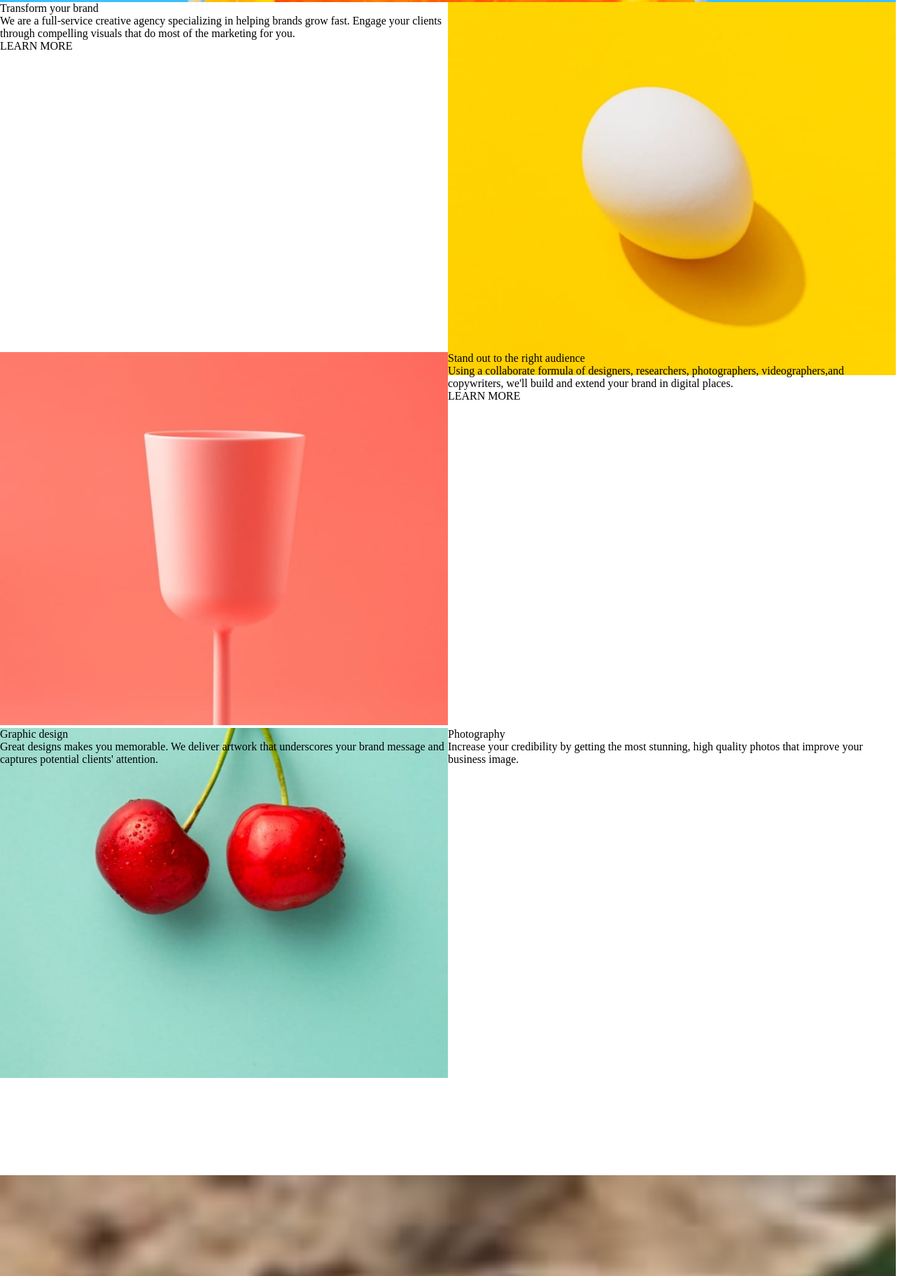
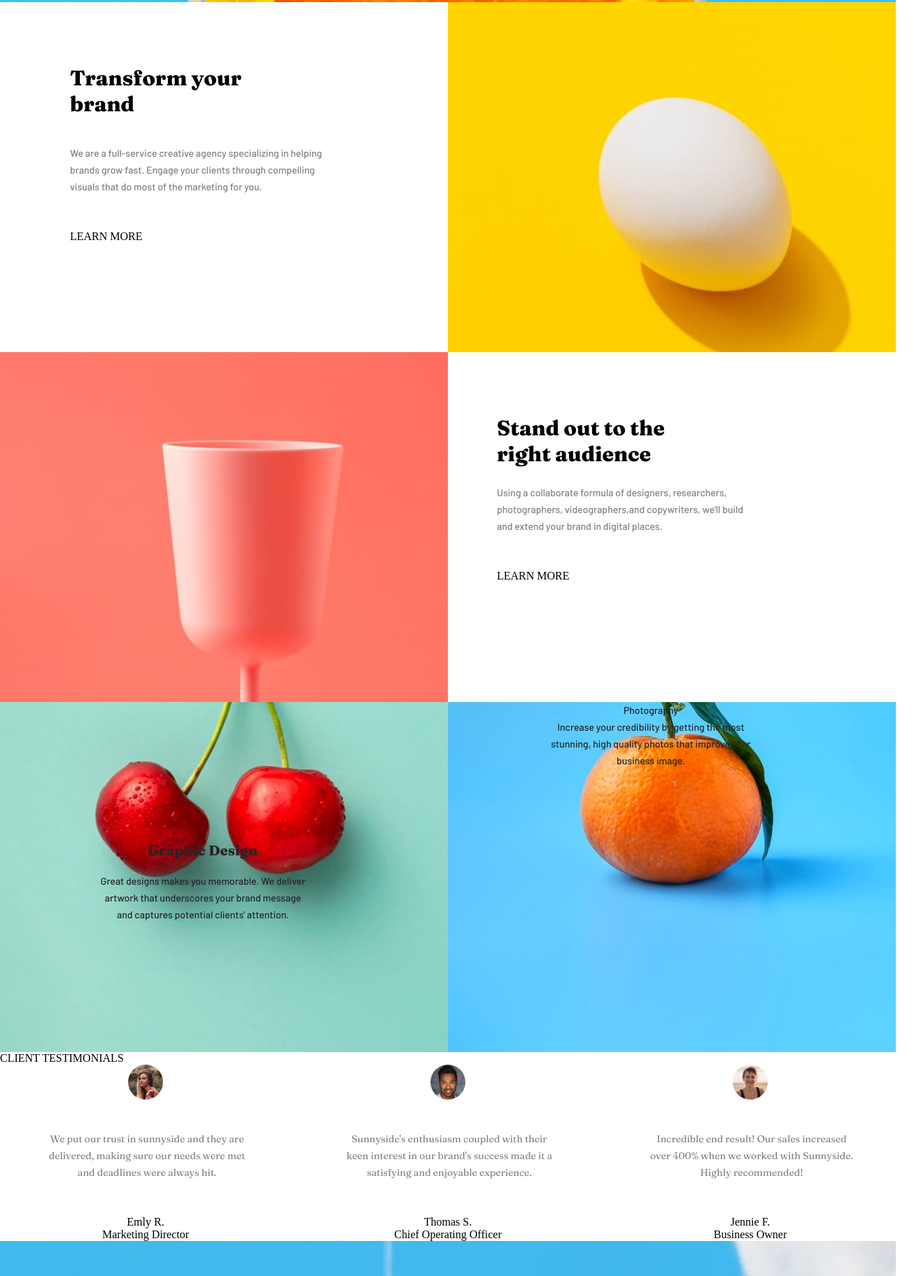
Before and after one commit to darrojen/upskill-sunny-side, a plain HTML site: page index.html in a window 1280 px wide. Shown: the part 685-2508 px from the top of the page at 70% size, 1306 px wide, since content can reach past the window. Drawn offline with Linux system fonts and the light colour scheme.

Commit message:
completion of the main section

```diff
--- a/index.html
+++ b/index.html
@@ -8,15 +8,24 @@
     <link rel="stylesheet" href="style.css" />
   </head>
   <body>
-    <div class="first-part">
+    <div class="hero">
+
+     <nav class="nav">
       <div class="logo">
         <p>sunnyside</p>
        </div>
-     <nav class="links">
-      <a href="#">About</a>
-      <a href="#">Services</a>
-      <a href="#">Projects</a>
-        <a href="#">CONTACT</a>
+       <div>
+         <ul class="links">
+           <li><a href="#">About</a></li>
+           <li><a href="#">Services</a></li>
+           <li><a href="#">Projects</a></li>
+           <li class="button"> <a href="#">CONTACT</a></li>
+         </ul>
+       </div>
+
+
+
+
      </nav>
      <header>
        <h3>WE ARE CREATIVES</h3>
@@ -27,63 +36,61 @@
     </div>
     <section class="boxes">
       <div class="first-box">
-        <p class="heading">Transform your brand</p>
-        <p>
+        <div>
+          <p class="heading box-heading">Transform your brand</p>
+          <p class="box-paragraph">
           We are a full-service creative agency specializing in helping brands
           grow fast. Engage your clients through compelling visuals that do most
           of the marketing for you.
           </p>
           <p class="learn-more">LEARN MORE</p>
         </div>
+      </div>
       <div class="second-box">
-        <img
-        src="./sunnyside-agency-landing-page-main/images/desktop/image-transform.jpg"
-        alt=""
-
-      />
       </div>
       <div class="third-box">
-         <img
-        src="./sunnyside-agency-landing-page-main/images/desktop/image-stand-out.jpg"
-        alt=""
-
-      />
       </div>
 
       <div class="fourth-box">
-        <p class="heading">Stand out to the right audience</p>
-        <p>
+        <div>
+         <p class="heading box-head">Stand out to the right audience</p>
+         <p class="paragraph">
           Using a collaborate formula of designers, researchers, photographers,
           videographers,and copywriters, we'll build and extend your brand in
           digital places.
          </p>
          <p class="learn-more">LEARN MORE</p>
         </div>
+      </div>
       <div class="fifth-box">
-        <p class="heading">Graphic design</p>
-        <p>
+        <div>
+         <p class="heading graphic-design">Graphic Design</p>
+         <p class="texts">
           Great designs makes you memorable. We deliver artwork that underscores
           your brand message and captures potential clients' attention.
          </p>
         </div>
+      </div>
       <div class="sixth-box">
-        <p class="heading">Photography</p>
+        <div>
+         <p class="heading Photography">Photography</p>
          <p>
           Increase your credibility by getting the most stunning, high quality
           photos that improve your business image.
          </p>
         </div>
+      </div>
     </section>
-    <header class="second-header">
+    <div class="second-header">
       <p>CLIENT TESTIMONIALS</p>
-    </header>
+    </div>
     <section class="testimonials">
       <div class="first-tsetimonial">
         <img
           src="./sunnyside-agency-landing-page-main/images/image-emily.jpg"
           alt=""
         />
-        <p>
+        <p class="paragraph">
           We put our trust in sunnyside and they are delivered, making sure our
           needs were met and deadlines were always hit.
         </p>
@@ -95,7 +102,7 @@
           src="./sunnyside-agency-landing-page-main/images/image-thomas.jpg"
           alt=""
         />
-        <p>
+        <p class="paragraph">
           Sunnyside's enthusiasm coupled with their keen interest in our brand's
           success made it a satisfying and enjoyable experience.
         </p>
@@ -107,7 +114,7 @@
           src="./sunnyside-agency-landing-page-main/images/image-jennie.jpg"
           alt=""
         />
-        <p>
+        <p class="paragraph">
           Incredible end result! Our sales increased over 400% when we worked
           with Sunnyside. Highly recommended!
         </p>
--- a/style.css
+++ b/style.css
@@ -5,7 +5,11 @@
   margin: 0;
   padding: 0;
 }
+html,
 body {
+  box-sizing: border-box;
+  margin: 0;
+  padding: 0;
 }
 
 img {
@@ -21,7 +25,6 @@ img {
   left: 10;
 }
 .logo p {
-  position: relative;
   top: 30px;
   left: 26px;
   font-family: "Barlow";
@@ -40,28 +43,54 @@ header {
 .arrow-down {
   position: relative;
   left: 50%;
+  top: 100px;
   right: 50%;
-  width: 20px;
+  width: 30px;
+  animation-name: arrow;
+  animation-duration: 1s;
+  animation-iteration-count: infinite;
+}
+@keyframes arrow {
+  0% {
+    top: 100px;
+  }
+  50% {
+    top: 80px;
+  }
+  100% {
+    top: 100px;
+  }
 }
 .links {
+  list-style: none;
   display: flex;
-  justify-content: end;
-  position: relative;
+  justify-content: space-around;
+  align-items: center;
 }
-.links a:nth-child(4) {
-  position: relative;
-  top: 0px;
+.links li {
+  padding: 0 20px;
+}
+.nav {
+  display: flex;
+  align-items: center;
+  justify-content: space-between;
+  width: 80%;
+  margin: auto;
+  padding: 20px 0;
+}
+nav li a:hover {
+  color: steelblue;
+}
+.nav li .button {
   font-family: "Fraunces";
   font-weight: 800;
   font-size: 14px;
   padding: 12px 20px;
-  text-align: center;
   background-color: #fff;
   border-radius: 20px;
   color: black;
 }
 .links a {
-  margin-right: 40px;
   justify-content: center;
   font-weight: 400;
   color: #fff;
@@ -69,7 +98,7 @@ header {
   font-family: "Barlow";
   font-size: 16px;
 }
-.first-part {
+.hero {
   background-image: url(./sunnyside-agency-landing-page-main/images/desktop/image-header.jpg);
   height: 43rem;
   background-position: center;
@@ -77,7 +106,8 @@ header {
 }
 .first-box,
 .second-box,
-.third-box .fourth-box,
+.third-box,
+.fourth-box,
 .fifth-box,
 .sixth-box {
   width: 520;
@@ -87,8 +117,122 @@ header {
   display: grid;
   grid-template-columns: 1fr 1fr;
 }
-
+.second-box {
+  background-image: url(./sunnyside-agency-landing-page-main/images/desktop/image-transform.jpg);
+}
+.third-box {
+  background-image: url(./sunnyside-agency-landing-page-main/images/desktop/image-stand-out.jpg);
+}
+.box-head {
+  width: 320px;
+  font-size: 30px;
+  font-weight: 800;
+  font-family: "Fraunces";
+  margin-bottom: 25px;
+  margin-top: 90px;
+}
+.box-heading {
+  width: 250px;
+  font-size: 30px;
+  font-weight: 800;
+  font-family: "Fraunces";
+  margin-bottom: 40px;
+  margin-top: 90px;
+}
+.box-paragraph {
+  font-size: 14px;
+  font-family: "Barlow";
+  font-weight: 500;
+  width: 370px;
+  line-height: 1.5rem;
+  margin-bottom: 50px;
+  color: #808080;
+}
+.first-box div {
+  margin-left: 100px;
+}
+.fourth-box div {
+  margin-left: 70px;
+}
+.paragraph {
+  font-size: 14px;
+  font-family: "Barlow";
+  font-weight: 500;
+  width: 370px;
+  line-height: 1.5rem;
+  margin-bottom: 50px;
+  color: #808080;
+}
 .fifth-box {
   background-image: url(./sunnyside-agency-landing-page-main/images/desktop/image-graphic-design.jpg);
   background-size: cover;
+  background-position: center;
 }
+.sixth-box {
+  background-image: url(./sunnyside-agency-landing-page-main/images/desktop/image-photography.jpg);
+  background-size: cover;
+  background-position: center;
+}
+.fifth-box p.graphic-design {
+  margin-top: 200px;
+  align-items: center;
+  text-align: center;
+  font-size: 20px;
+  font-weight: 800;
+  font-family: "Fraunces";
+  margin-bottom: 20px;
+}
+.fifth-box div {
+  margin-left: 140px;
+}
+.fifth-box p {
+  text-align: center;
+  font-size: 14px;
+  font-family: "Barlow";
+  font-weight: 500;
+  width: 300px;
+  line-height: 1.5rem;
+  color: rgb(37, 37, 39);
+}
+.sixth-box p.photography {
+  margin-top: 200px;
+  align-items: center;
+  text-align: center;
+  font-size: 20px;
+  font-weight: 800;
+  font-family: "Fraunces";
+  margin-bottom: 20px;
+}
+.sixth-box div {
+  margin-left: 140px;
+}
+.sixth-box p {
+  text-align: center;
+  font-size: 14px;
+  font-family: "Barlow";
+  font-weight: 500;
+  width: 300px;
+  line-height: 1.5rem;
+  color: rgb(37, 37, 39);
+}
+.testimonials {
+  display: grid;
+  grid-template-columns: 1fr 1fr 1fr;
+  gap: 16px;
+  align-items: center;
+  text-align: center;
+  justify-content: center;
+}
+.testimonials img {
+  width: 50px;
+  height: 50px;
+  border-radius: 50%;
+}
+.testimonials .paragraph {
+  width: 300px;
+  font-family: "Fraunces";
+  margin-left: 60px;
+  margin-top: 40px;
+  margin-bottom: 50px;
+  color: #808080;
+}
```
Lines whose indentation alone changed are shown as unchanged.
